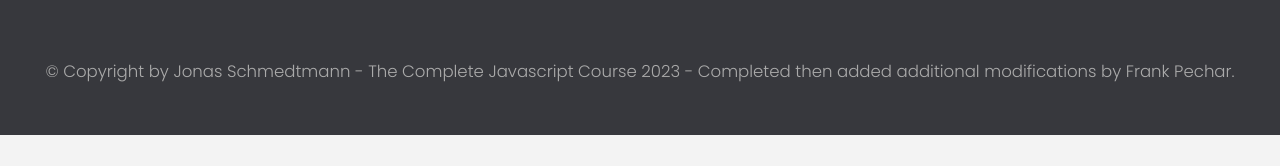
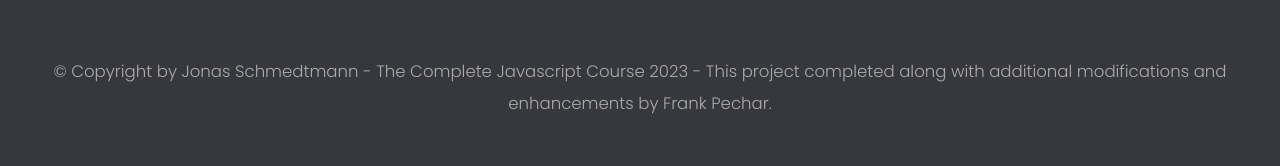
Before and after one commit to Frank-Pechar/js-bank-landing-page, a website: page index.html in a window 1280 px wide. Shown: the part 5585-5751 px from the top of the page. Before the commit the page ends 5720 px from the top, so only its background shows below. Drawn offline with Linux system fonts and the light colour scheme.

```diff
--- a/index.html
+++ b/index.html
@@ -341,8 +341,8 @@
           href="https://twitter.com/jonasschmedtman"
           >Jonas Schmedtmann</a
         >
-        - The Complete Javascript Course 2023 - Completed then added additional
-        modifications by Frank Pechar.
+        - The Complete Javascript Course 2023 - This project completed along
+        with additional modifications and enhancements by Frank Pechar.
       </p>
     </footer>
 
```
